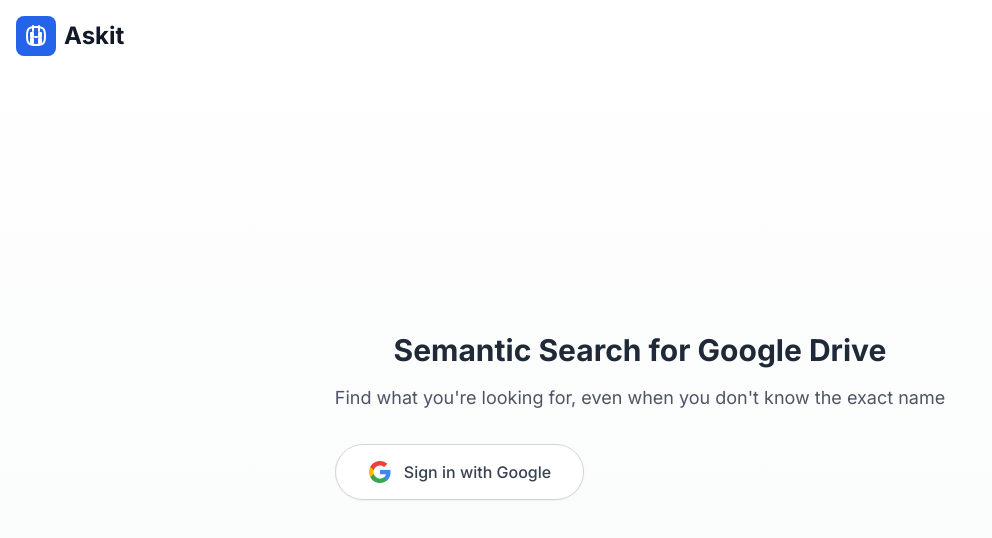
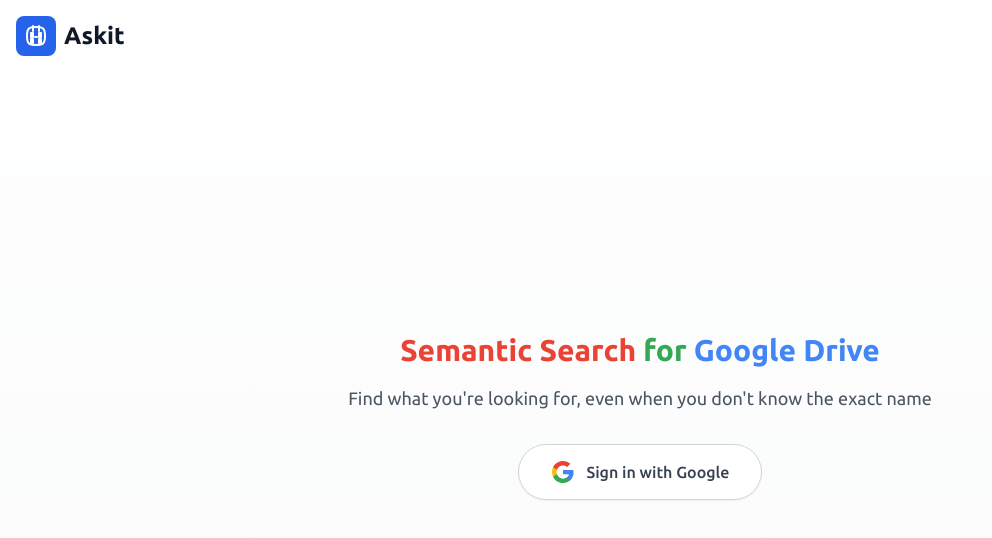
Before and after one commit to HandsomeSB/Askit, a Next.js app in the folder frontend/: page / in a window 1280 px wide. Shown: the top 538 px of the page, without its empty margins (0-992 px from the left). Built offline with nearby package versions, Linux system fonts and the light colour scheme; no server answers.

Commit message:
Style changes

```diff
--- a/frontend/src/app/components/SearchBar.tsx
+++ b/frontend/src/app/components/SearchBar.tsx
@@ -32,7 +32,7 @@
             type="text"
             value={query}
             onChange={(e) => setQuery(e.target.value)}
-            placeholder="Search your Google Drive semantically (e.g., 'passport photo', 'budget spreadsheet from last month')"
+            placeholder="Try 'passport photo', 'budget spreadsheet from last month'"
             className="w-full h-16 px-6 pr-24 text-lg rounded-full border border-gray-300 focus:outline-none focus:ring-2 focus:ring-blue-500 focus:border-transparent shadow-sm"
             disabled={isLoading}
           />
@@ -56,9 +56,9 @@
           </button>
         </div>
       </form>
-      <div className="mt-2 text-sm text-gray-500 px-2">
+      {/* <div className="mt-2 text-sm text-gray-500 px-2">
         <p>Try natural language queries like "meeting notes from last week" or "diagram about authentication flow"</p>
-      </div>
+      </div> */}
     </div>
   );
 }
--- a/frontend/src/app/layout.tsx
+++ b/frontend/src/app/layout.tsx
@@ -1,8 +1,8 @@
 import type { Metadata } from "next";
-import { Inter } from "next/font/google";
+import { Ubuntu } from "next/font/google";
 import "./globals.css";
 
-const inter = Inter({ subsets: ["latin"] });
+const ubuntu = Ubuntu({ weight: ['300', '400', '500', '700'], subsets: ["latin"], display: 'swap' });
 
 export const metadata: Metadata = {
   title: "Askit - Semantic Search Engine",
@@ -16,7 +16,7 @@
 }) {
   return (
     <html lang="en">
-      <body className={inter.className}>{children}</body>
+      <body className={ubuntu.className}>{children}</body>
     </html>
   );
 }
--- a/frontend/src/app/page.tsx
+++ b/frontend/src/app/page.tsx
@@ -204,11 +204,15 @@
       {!isAuthenticated ? (
         <div className="flex-1 flex flex-col items-center justify-center">
           <div className="text-center mb-10">
-            <h1 className="text-3xl font-bold text-gray-800 mb-4">Semantic Search for Google Drive</h1>
+            <h1 className="text-3xl font-bold text-gray-800 mb-4">
+              <span style={{ color: '#EA4335' }}> Semantic Search</span> <span style={{ color: '#34A853' }}>for</span> <span style={{ color: '#4285F4' }}>Google Drive</span>
+            </h1>
             <p className="text-lg text-gray-600 mb-8">
               Find what you're looking for, even when you don't know the exact name
             </p>
-            <LoginButton onClick={handleLogin} isLoading={isLoading} />
+            <div className="flex justify-center">
+              <LoginButton onClick={handleLogin} isLoading={isLoading} />
+            </div>
           </div>
         </div>
       ) : (
--- a/frontend/tailwind.config.js
+++ b/frontend/tailwind.config.js
@@ -4,7 +4,11 @@
       "./src/**/*.{js,jsx,ts,tsx}",  // adjust this based on your project structure
     ],
     theme: {
-      extend: {},
+    extend: {
+        fontFamily: {
+        sans: ['Ubuntu', 'sans-serif'],
+      },
     },
+  },
     plugins: [],
   }
```
